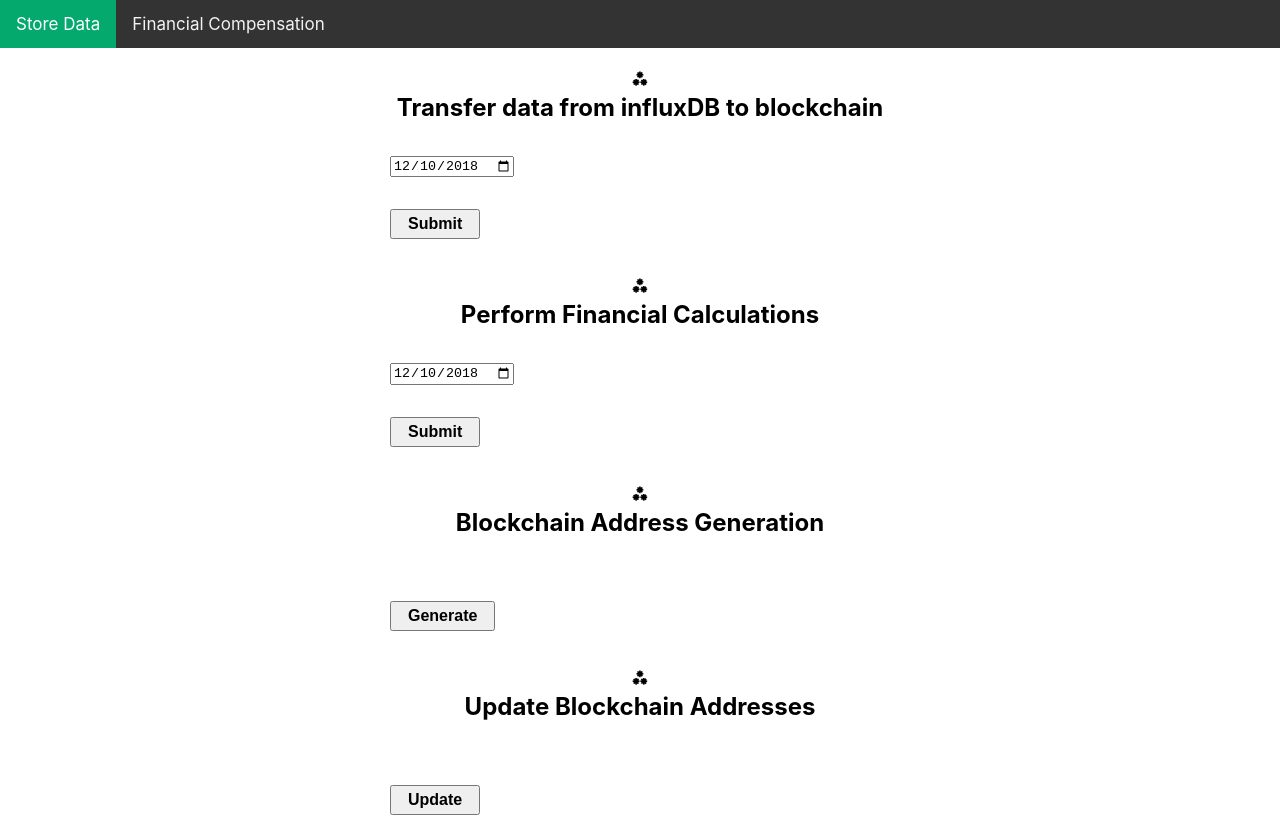
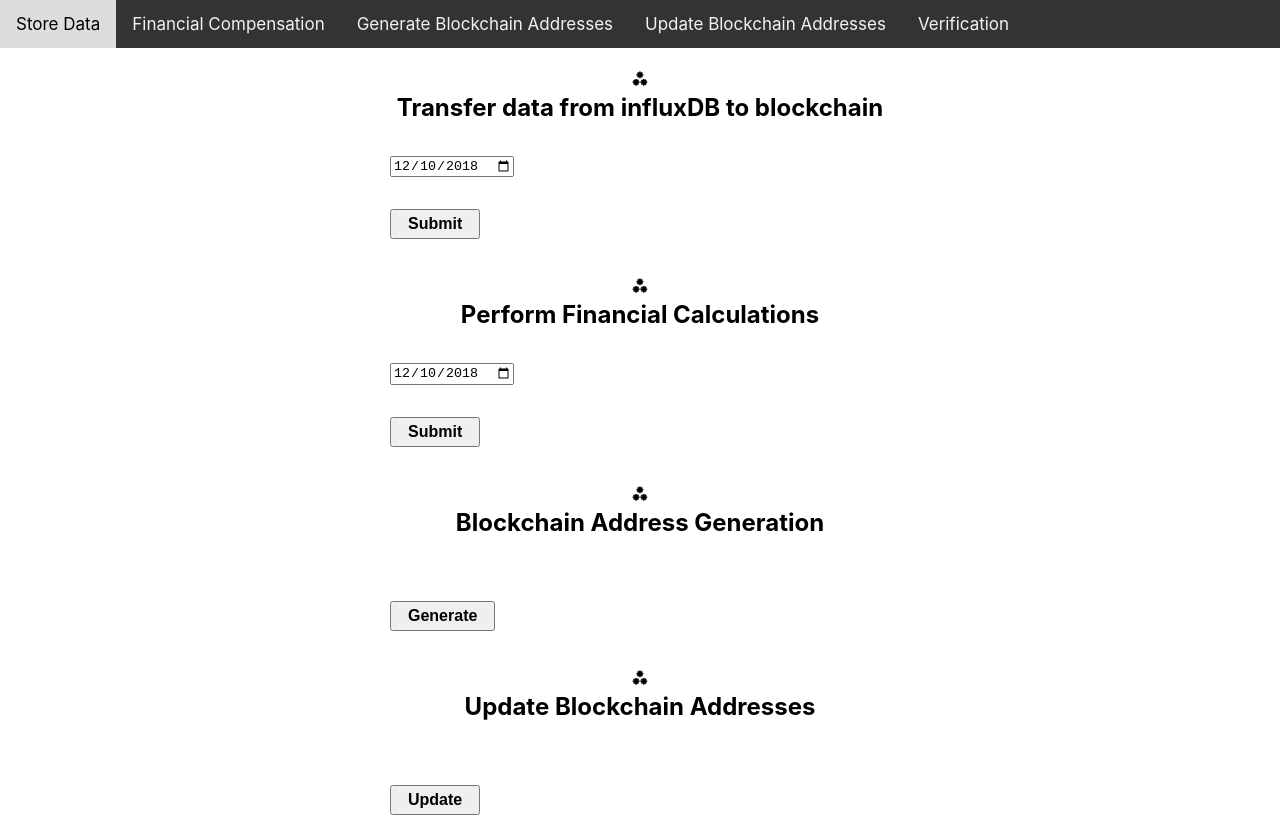
Before and after one commit to syedmuhammaddanish/Save, a website: page index.html in a window 1280 px wide. Drawn offline with Linux system fonts and the light colour scheme.

Commit message:
Update index.html

```diff
--- a/index.html
+++ b/index.html
@@ -90,8 +90,11 @@
   </head>
   <body>
     <div class="topnav">
-      <a class="active" href="/index.html">Store Data</a>
+      <a href="/index.html">Store Data</a>
       <a href="/fincom.html">Financial Compensation</a>
+      <a href="/generateaddresses.html">Generate Blockchain Addresses</a>
+      <a href="/updateaddresses.html">Update Blockchain Addresses</a>
+      <a href="/verification.html">Verification</a>
     </div>
     <header>
       <h1>⁂
```
